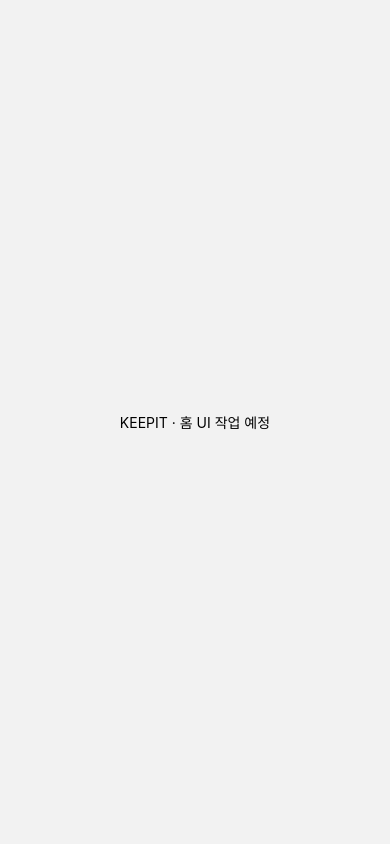
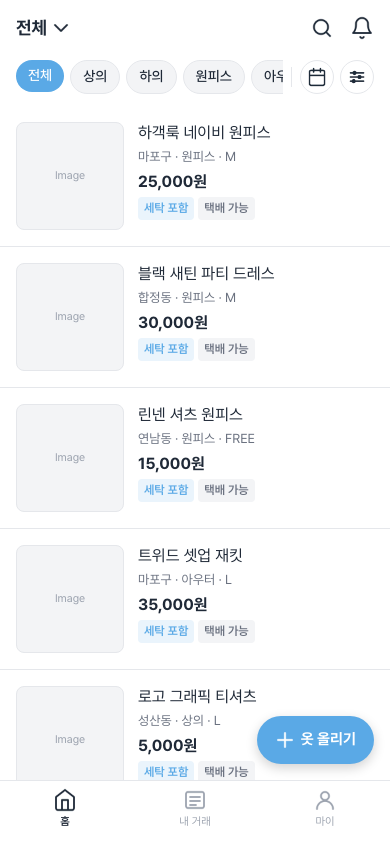
Before and after one commit to ITs-TIME-KEEPIT/KEEPIT-FE, a React Native app: screen /Home in a window 390 px wide. Built offline with nearby package versions, Linux system fonts and the light colour scheme.

Commit message:
[#9] feat : 홈화면 UI 구현

```diff
--- a/src/screens/Home/HomeScreen.tsx
+++ b/src/screens/Home/HomeScreen.tsx
@@ -1,5 +1,260 @@
-import { View, Text, StyleSheet } from 'react-native';
+import React, { useState } from 'react';
+import {
+  View,
+  Text,
+  Image,
+  Pressable,
+  ScrollView,
+  FlatList,
+  StyleSheet,
+  Alert,
+} from 'react-native';
+import { SafeAreaView } from 'react-native-safe-area-context';
+
+import { COLORS } from '../../constants/colors';
+
+import Header from '../../components/common/Header';
+import TabBar from '../../components/common/TabBar';
+import ChipButton from '../../components/common/ChipButton';
+import ChipActiveButton from '../../components/common/ChipActiveButton';
+import ClothCard from '../../components/clothing/ClothCard';
+
+type Category = '상의' | '하의' | '원피스' | '아우터' | '잡화';
+type Size = 'XS' | 'S' | 'M' | 'L' | 'XL' | 'FREE';
+
+type ClothItem = {
+  id: string;
+  title: string;
+  region: string;
+  category: Category;
+  size: Size;
+  price: number;
+  laundryIncluded: boolean;
+  shippingAvailable: boolean;
+  imageUrl?: string;
+};
+
+const CATEGORIES = ['전체', '상의', '하의', '원피스', '아우터', '잡화'] as const;
+
+// 임시 데이터 - 백엔드 연동 시 교체
+const MOCK_CLOTHES: ClothItem[] = [
+  { id: '1', title: '하객룩 네이비 원피스', region: '마포구', category: '원피스', size: 'M', price: 25000, laundryIncluded: true, shippingAvailable: true },
+  { id: '2', title: '블랙 새틴 파티 드레스', region: '합정동', category: '원피스', size: 'M', price: 30000, laundryIncluded: true, shippingAvailable: true },
+  { id: '3', title: '린넨 셔츠 원피스', region: '연남동', category: '원피스', size: 'FREE', price: 15000, laundryIncluded: true, shippingAvailable: true },
+  { id: '4', title: '트위드 셋업 재킷', region: '마포구', category: '아우터', size: 'L', price: 35000, laundryIncluded: true, shippingAvailable: true },
+  { id: '5', title: '로고 그래픽 티셔츠', region: '성산동', category: '상의', size: 'L', price: 5000, laundryIncluded: true, shippingAvailable: true },
+];
+
+const showPreparing = (message: string) => Alert.alert('준비 중', message);
+
 export default function HomeScreen() {
-  return <View style={styles.container}><Text>KEEPIT · 홈 UI 작업 예정</Text></View>;
+  const [category, setCategory] = useState<(typeof CATEGORIES)[number]>('전체');
+
+  const clothes =
+    category === '전체'
+      ? MOCK_CLOTHES
+      : MOCK_CLOTHES.filter((item) => item.category === category);
+
+  return (
+    <SafeAreaView style={styles.container} edges={['top']}>
+      <Header location="전체" />
+
+      {/* 필터 바 */}
+      <View style={styles.filterBar}>
+        <ScrollView
+          horizontal
+          showsHorizontalScrollIndicator={false}
+          style={styles.chipScroll}
+          contentContainerStyle={styles.chips}
+        >
+          {CATEGORIES.map((item) =>
+            item === category ? (
+              <ChipActiveButton key={item} title={item} onPress={() => setCategory(item)} />
+            ) : (
+              <ChipButton key={item} title={item} onPress={() => setCategory(item)} />
+            ),
+          )}
+        </ScrollView>
+
+        <View style={styles.divider} />
+
+        <View style={styles.tools}>
+          <Pressable accessibilityRole="button" accessibilityLabel="날짜 선택" style={styles.toolButton}>
+            <Image source={require('../../../assets/icons/calendar.png')} style={styles.toolIcon} resizeMode="contain" />
+          </Pressable>
+          <Pressable accessibilityRole="button" accessibilityLabel="상세 필터" style={styles.toolButton}>
+            <Image source={require('../../../assets/icons/filter.png')} style={styles.toolIcon} resizeMode="contain" />
+          </Pressable>
+        </View>
+      </View>
+
+      {/* 옷 목록 + FAB */}
+      <View style={styles.listArea}>
+        <FlatList
+          data={clothes}
+          keyExtractor={(item) => item.id}
+          contentContainerStyle={styles.listContent}
+          renderItem={({ item }) => (
+            <ClothCard
+              imageUrl={item.imageUrl}
+              title={item.title}
+              region={item.region}
+              category={item.category}
+              size={item.size}
+              price={item.price}
+              badges={[
+                ...(item.laundryIncluded ? [{ label: '세탁 포함' }] : []),
+                ...(item.shippingAvailable ? [{ label: '택배 가능', tone: 'gray' as const }] : []),
+              ]}
+              onPress={() => showPreparing('옷 상세 화면은 준비 중이에요.')}
+            />
+          )}
+          // TODO: 캐릭터 시안 확정 후 디자인 적용
+          ListEmptyComponent={
+            <View style={styles.empty}>
+              <Text style={styles.emptyTitle}>
+                조건에 맞는 옷이 없어요
+              </Text>
+              <Text style={styles.emptySub}>
+                날짜나 카테고리를 바꿔보세요
+              </Text>
+            </View>
+          }
+        />
+
+        <Pressable
+          onPress={() =>
+            showPreparing('옷 등록 화면은 준비 중이에요.\n카메라 연동과 함께 추가될 예정이에요.')
+          }
+          accessibilityRole="button"
+          style={styles.fab}
+        >
+          <Image source={require('../../../assets/icons/plus.png')} style={styles.fabIcon} resizeMode="contain" />
+          <Text style={styles.fabText}>옷 올리기</Text>
+        </Pressable>
+      </View>
+
+      {/* 다른 탭 화면이 아직 없어 홈만 활성 */}
+      <TabBar active="home" onPressTab={() => {}} />
+    </SafeAreaView>
+  );
 }
-const styles = StyleSheet.create({ container: { flex: 1, justifyContent: 'center', alignItems: 'center' } });
+
+const styles = StyleSheet.create({
+  container: {
+    flex: 1,
+    backgroundColor: COLORS.white,
+  },
+
+  filterBar: {
+    flexDirection: 'row',
+    alignItems: 'center',
+    gap: 8,
+    paddingHorizontal: 16,
+    paddingTop: 4,
+    paddingBottom: 12,
+  },
+
+  chipScroll: {
+    flex: 1,
+  },
+
+  chips: {
+    alignItems: 'center',
+    gap: 6,
+  },
+
+  divider: {
+    width: 1,
+    height: 20,
+    backgroundColor: COLORS.line,
+  },
+
+  tools: {
+    flexDirection: 'row',
+    gap: 6,
+  },
+
+  toolButton: {
+    width: 34,
+    height: 34,
+    alignItems: 'center',
+    justifyContent: 'center',
+    backgroundColor: COLORS.white,
+    borderWidth: 1,
+    borderColor: COLORS.line,
+    borderRadius: 999,
+  },
+
+  toolIcon: {
+    width: 20,
+    height: 20,
+    tintColor: COLORS.text,
+  },
+
+  listArea: {
+    flex: 1,
+  },
+
+  listContent: {
+    paddingBottom: 80, // FAB에 마지막 카드가 가려지지 않도록
+  },
+
+  empty: {
+    alignItems: 'center',
+    paddingTop: 80,
+    gap: 4,
+  },
+
+  emptyTitle: {
+    fontFamily: 'Pretendard-SemiBold',
+    fontSize: 16,
+    lineHeight: 22.4,
+    color: COLORS.text,
+    includeFontPadding: false,
+  },
+
+  emptySub: {
+    fontFamily: 'Pretendard-Regular',
+    fontSize: 14,
+    lineHeight: 19.6,
+    color: COLORS.textSub,
+    includeFontPadding: false,
+  },
+
+  fab: {
+    position: 'absolute',
+    right: 16,
+    bottom: 16,
+    height: 48,
+    flexDirection: 'row',
+    alignItems: 'center',
+    gap: 4,
+    paddingLeft: 16,
+    paddingRight: 18,
+    paddingVertical: 12,
+    backgroundColor: COLORS.primary,
+    borderRadius: 999,
+
+    shadowColor: '#000',
+    shadowOffset: { width: 0, height: 4 },
+    shadowOpacity: 0.18,
+    shadowRadius: 12,
+    elevation: 6,
+  },
+
+  fabIcon: {
+    width: 24,
+    height: 24,
+    tintColor: COLORS.white,
+  },
+
+  fabText: {
+    fontFamily: 'Pretendard-Bold',
+    fontSize: 15,
+    lineHeight: 21.75,
+    letterSpacing: 0,
+    color: COLORS.white,
+    includeFontPadding: false,
+  },
+});
```
